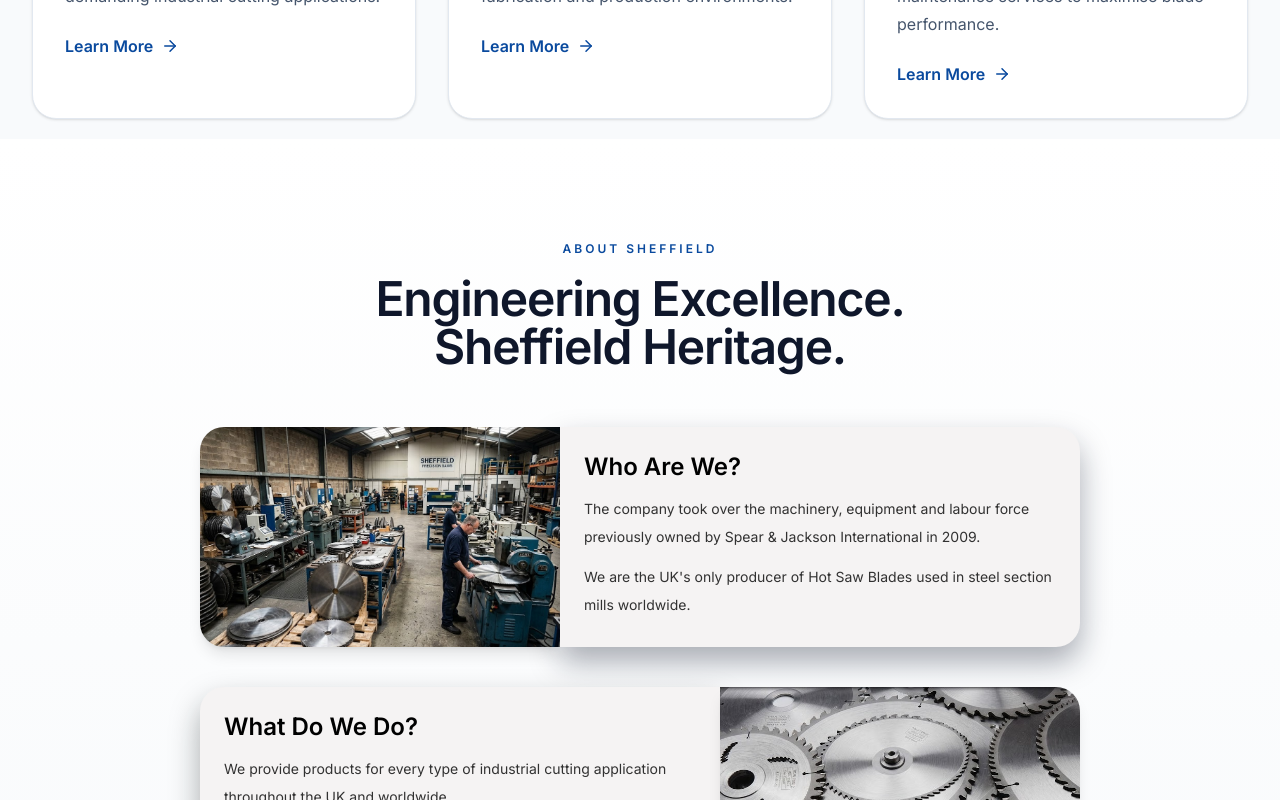
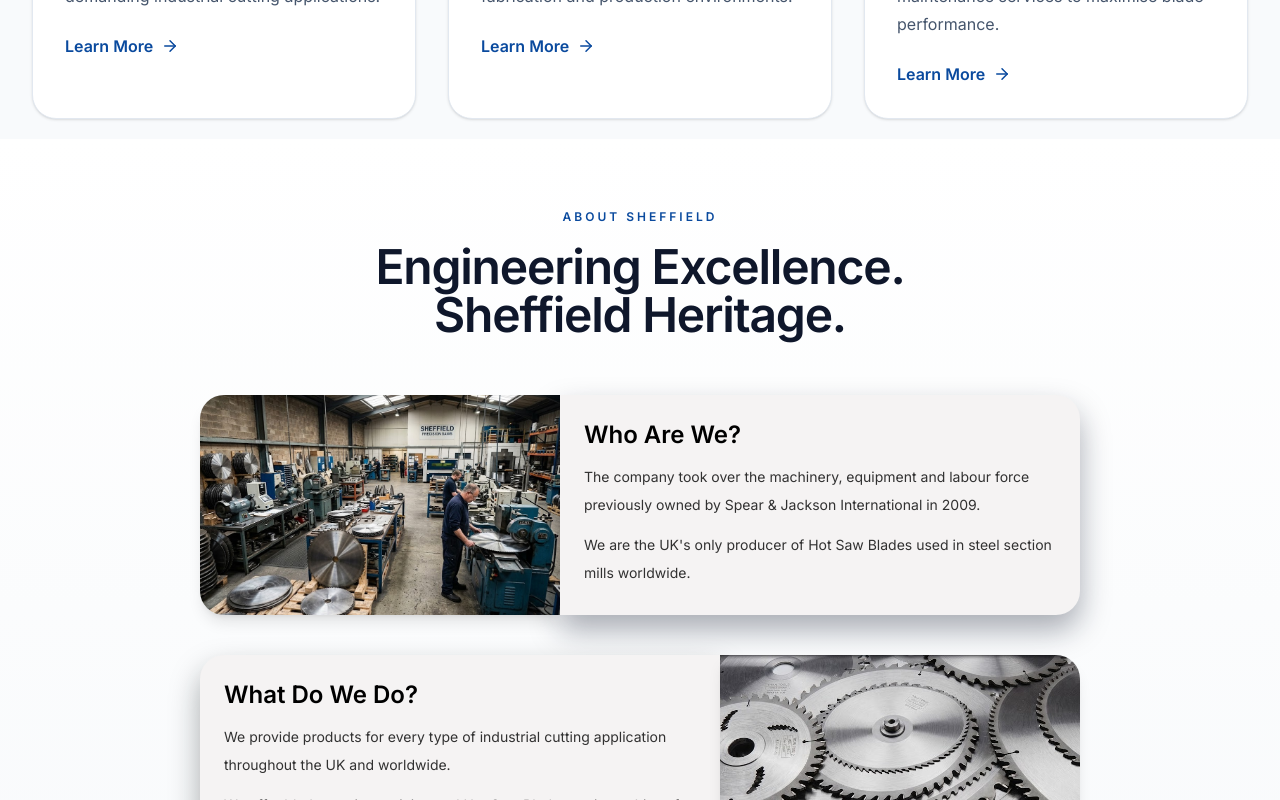
Before and after one commit to shanmondal/Sheffield-frontend, a React (Vite) app: page / in a window 1280 px wide. Shown: the part 1560-2360 px from the top of the page. Built offline with nearby package versions, Linux system fonts and the light colour scheme.

Commit message:
fix: adjust padding and clean up commented code in About Sheffield section

```diff
--- a/src/features/home/sections/AboutSheffieldSection.tsx
+++ b/src/features/home/sections/AboutSheffieldSection.tsx
@@ -3,7 +3,7 @@ import blades from "@/assets/images/blade.jpeg";
 
 export const AboutSheffieldSection = () => {
   return (
-    <section className="bg-gradient-to-b from-white to-slate-50 py-16 md:py-24">
+    <section className="bg-gradient-to-b from-white to-slate-50 lg:py-16 md:py-24">
       <div className="mx-auto max-w-7xl px-5 md:px-8">
 
         {/* Heading */}
@@ -82,17 +82,17 @@ export const AboutSheffieldSection = () => {
         </div>
 
         {/* Mobile */}
-        <div className="space-y-8 lg:hidden">
+        <div className="space-y-8 lg:hidden ">
 <div className="flex flex-col ">
-<div className="overflow-hidden rounded-3xl  rounded-b-none shadow-lg">
+{/* <div className="overflow-hidden rounded-3xl  rounded-b-none shadow-lg">
             <img
               src={warehouse}
               alt="Workshop"
               className="h-64 w-full object-cover"
             />
-          </div>
+          </div> */}
 
-          <div className="rounded-3xl rounded-t-none bg-[#f5f3f3] p-6 text-black shadow-xl">
+          <div className="rounded-3xl  bg-[#f5f3f3] p-6 text-black shadow-xl">
             <h3 className="mb-3 text-2xl font-bold">
               Who Are We?
             </h3>
@@ -107,15 +107,15 @@ export const AboutSheffieldSection = () => {
 </div>
 
 <div className="flex flex-col ">
-          <div className="overflow-hidden rounded-3xl rounded-b-none shadow-lg">
+          {/* <div className="overflow-hidden rounded-3xl rounded-b-none shadow-lg">
             <img
               src={blades}
               alt="Saw Blades"
               className="h-64 w-full object-cover"
             />
-          </div>
+          </div> */}
 
-          <div className="rounded-3xl rounded-t-none bg-[#f3f3f3] p-6 text-white shadow-xl">
+          <div className="rounded-3xl bg-[#f3f3f3] p-6 text-white shadow-xl">
             <h3 className="mb-3 text-2xl font-bold text-black">
               What Do We Do?
             </h3>
```
